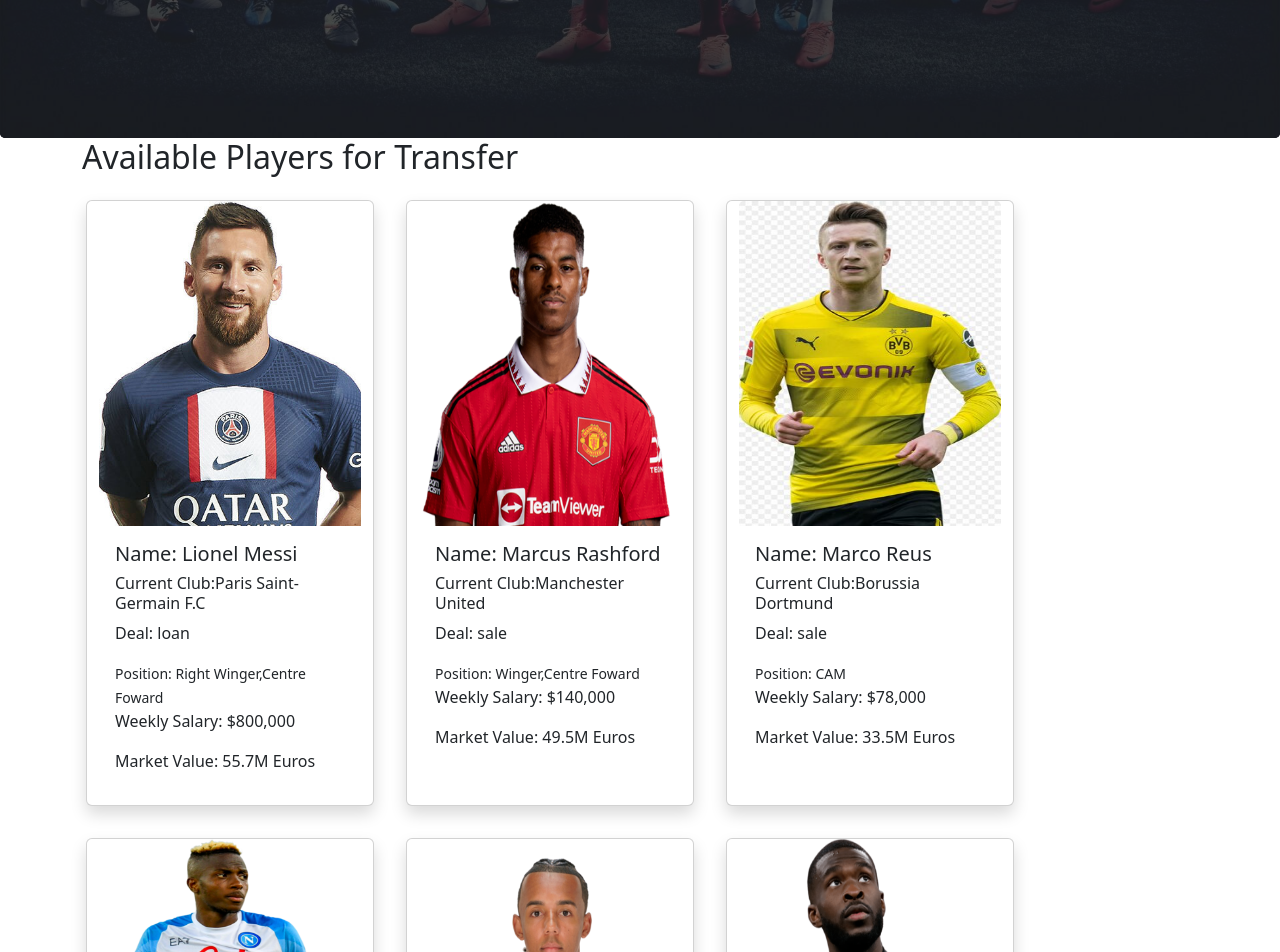
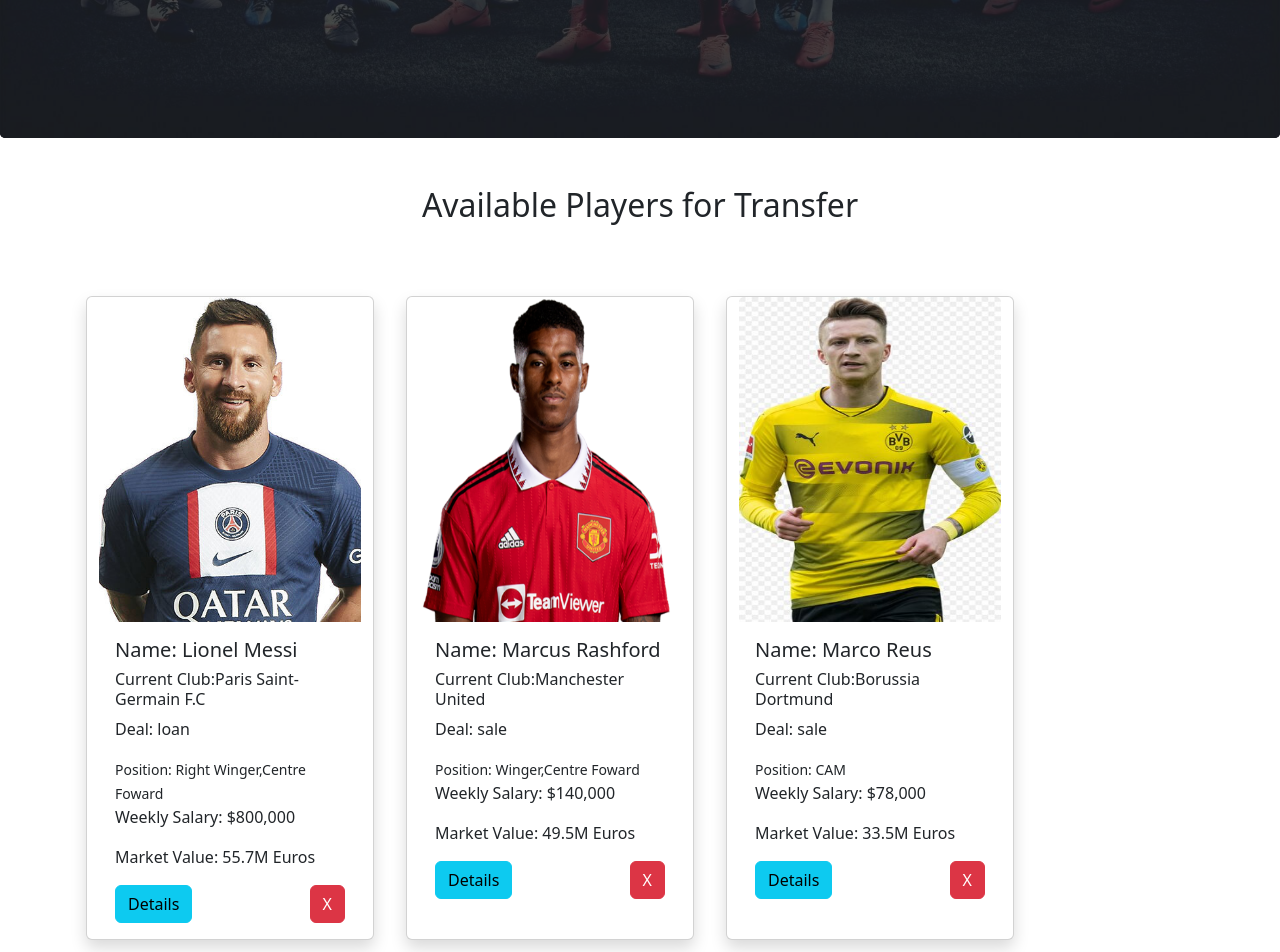
Before and after one commit to melvin-class-work-projects/group-three-phase-2-project, a React (Create React App) app: page /players in a window 1280 px wide. Shown: the part 740-1692 px from the top of the page. Built offline with nearby package versions, Linux system fonts and the light colour scheme; data requests are answered from the project's data file.

Commit message:
1. Add DELETE request to remove the player from the Transfer market. 2. Center the title and add some padding.

```diff
--- a/src/components/PlayerList.jsx
+++ b/src/components/PlayerList.jsx
@@ -1,9 +1,14 @@
 const PlayerList = ({players, title}) => {
     return (
         <div className="row">
-            <h2>{title}</h2>
+            <h2 className="text-center p-5">{title}</h2>
             {
                 players.map((player)=> {
+                    const handleDelete = ()=>{
+                        fetch(`http://localhost:3000/players/${player.id}`, {
+                            method: 'DELETE'
+                        })
+                    }
                     return(
                         <div key={player.id}className="card col-12 col-md-4 col-xl-3 col-xxl-2 text-start shadow m-3" style={{"width": "18rem"}}>
                             <img src={player.image} className="card-img-top" alt={player.name} style={{"background-size":"cover","background-repeat":"no-repeat","height":"325px"}}></img>
@@ -14,6 +19,10 @@
                                 <small>Position: {player.position}</small>
                                 <p>Weekly Salary: {player.salary}</p>
                                 <p>Market Value: {player.value} Euros</p>
+                                <div className="d-flex justify-content-between">
+                                    <button className="btn btn-info">Details</button>
+                                    <button onClick={handleDelete} className="btn btn-danger">X</button>
+                                </div>
                             </div>
                         </div>
                     )
```
